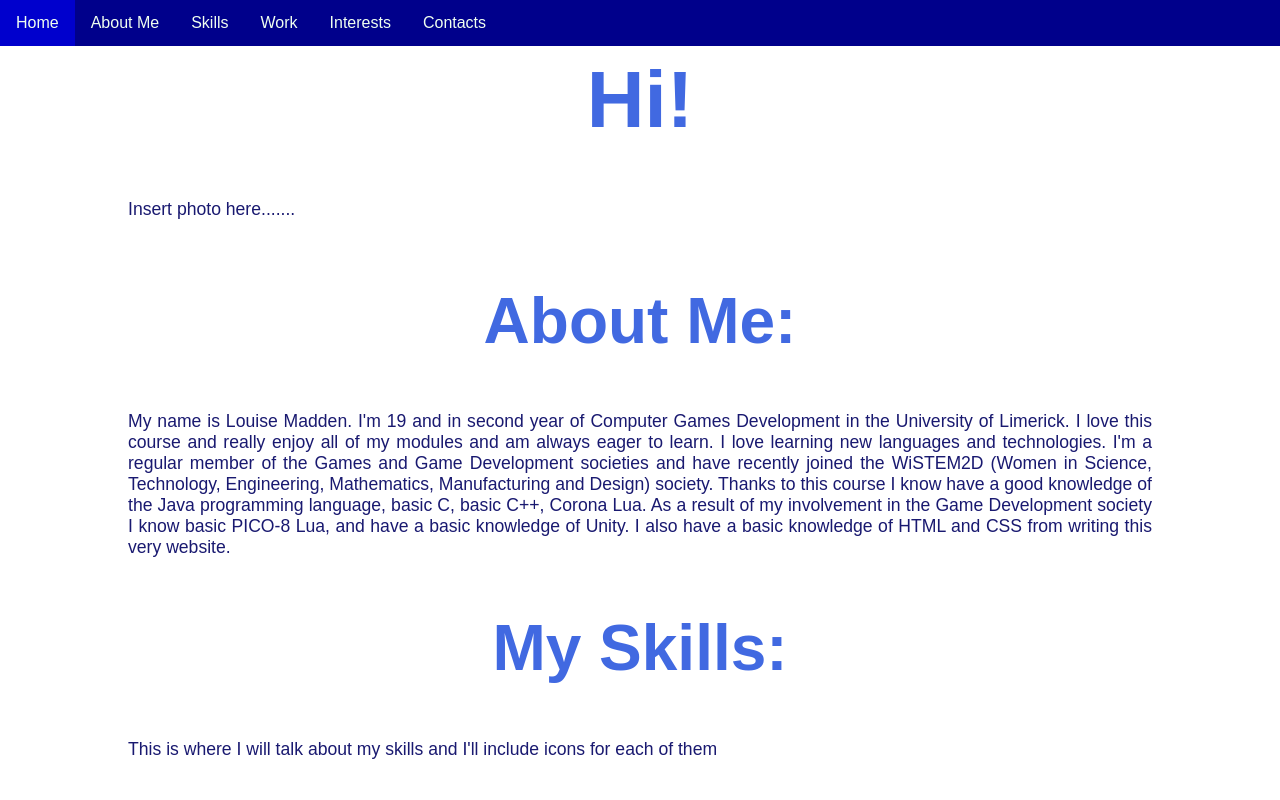
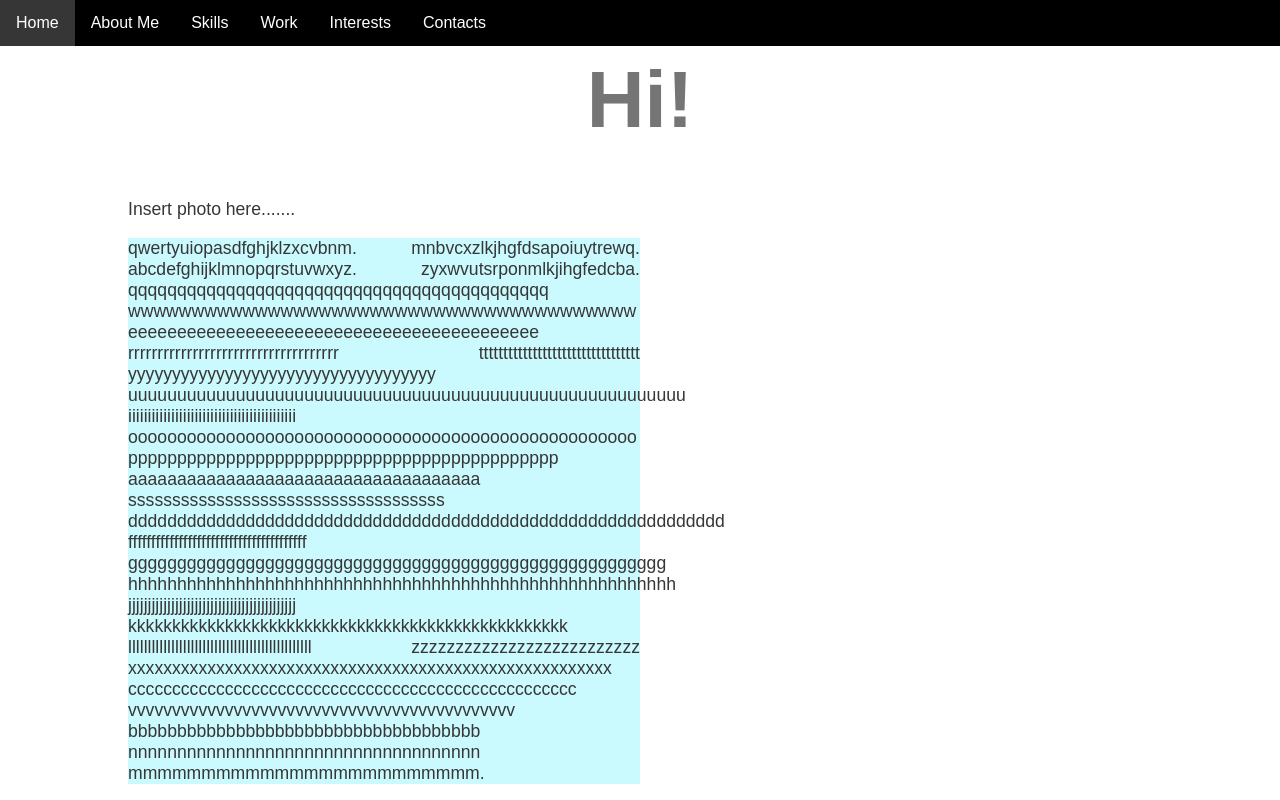
Before and after one commit to LouiseMadden/LouiseMadden.github.io, a plain HTML site: page index.html in a window 1280 px wide. Shown: the top 800 px of the page. Drawn offline with Linux system fonts and the light colour scheme.

Commit message:
Colours again

```diff
--- a/index.html
+++ b/index.html
@@ -13,7 +13,9 @@
     <head>
         <title>Louise Madden</title>
         <link rel="stylesheet" href="style.css">
-        <link rel="stylesheet" href="https://use.fontawesome.com/releases/v5.7.0/css/all.css" integrity="sha384-lZN37f5QGtY3VHgisS14W3ExzMWZxybE1SJSEsQp9S+oqd12jhcu+A56Ebc1zFSJ" crossorigin="anonymous">
+        <link rel='stylesheet' href='https://use.fontawesome.com/releases/v5.7.0/css/all.css' integrity='sha384-lZN37f5QGtY3VHgisS14W3ExzMWZxybE1SJSEsQp9S+oqd12jhcu+A56Ebc1zFSJ' crossorigin='anonymous'>
+        <link rel='stylesheet' href='https://use.fontawesome.com/releases/v5.7.0/css/all.css' integrity='sha384-lZN37f5QGtY3VHgisS14W3ExzMWZxybE1SJSEsQp9S+oqd12jhcu+A56Ebc1zFSJ' crossorigin='anonymous'>
+
     </head>
 
     <body>
@@ -21,6 +23,19 @@
             <h1>Hi!</h1>
             <p>Insert photo here.......</p>
 
+        </div>
+
+        <div id = "photo1">
+            <p>qwertyuiopasdfghjklzxcvbnm. mnbvcxzlkjhgfdsapoiuytrewq.  abcdefghijklmnopqrstuvwxyz.  zyxwvutsrponmlkjihgfedcba. qqqqqqqqqqqqqqqqqqqqqqqqqqqqqqqqqqqqqqqqqqq
+                 wwwwwwwwwwwwwwwwwwwwwwwwwwwwwwwwwwwwwwww eeeeeeeeeeeeeeeeeeeeeeeeeeeeeeeeeeeeeeeeee rrrrrrrrrrrrrrrrrrrrrrrrrrrrrrrrrrrr ttttttttttttttttttttttttttttttttt
+                 yyyyyyyyyyyyyyyyyyyyyyyyyyyyyyyyyyy uuuuuuuuuuuuuuuuuuuuuuuuuuuuuuuuuuuuuuuuuuuuuuuuuuuuuuuuu iiiiiiiiiiiiiiiiiiiiiiiiiiiiiiiiiiiiiiiiiii
+                 oooooooooooooooooooooooooooooooooooooooooooooooooooo pppppppppppppppppppppppppppppppppppppppppppp aaaaaaaaaaaaaaaaaaaaaaaaaaaaaaaaaaaa
+                 ssssssssssssssssssssssssssssssssssss ddddddddddddddddddddddddddddddddddddddddddddddddddddddddddddd fffffffffffffffffffffffffffffffffffffff
+                 ggggggggggggggggggggggggggggggggggggggggggggggggggggggg hhhhhhhhhhhhhhhhhhhhhhhhhhhhhhhhhhhhhhhhhhhhhhhhhhhhhhhh
+                 jjjjjjjjjjjjjjjjjjjjjjjjjjjjjjjjjjjjjjjjjjj kkkkkkkkkkkkkkkkkkkkkkkkkkkkkkkkkkkkkkkkkkkkkkkkkk lllllllllllllllllllllllllllllllllllllllllllllll
+                 zzzzzzzzzzzzzzzzzzzzzzzzzz xxxxxxxxxxxxxxxxxxxxxxxxxxxxxxxxxxxxxxxxxxxxxxxxxxxxxxx ccccccccccccccccccccccccccccccccccccccccccccccccccc
+                 vvvvvvvvvvvvvvvvvvvvvvvvvvvvvvvvvvvvvvvvvvvv bbbbbbbbbbbbbbbbbbbbbbbbbbbbbbbbbbbb nnnnnnnnnnnnnnnnnnnnnnnnnnnnnnnnnnnn mmmmmmmmmmmmmmmmmmmmmmmm.
+            </p>
         </div>
 
        <div id = "AboutMe">
@@ -36,6 +51,9 @@
        <div id = "Skills">
             <h2>My Skills:</h2>
             <p>This is where I will talk about my skills and I'll include icons for each of them</p>
+
+            <h3>Java</h3>
+            <i class='fab fa-java' style='font-size:600%;color:rgb(252, 180, 255)'></i>
        </div>
 
        <div id = "Work">
@@ -52,6 +70,9 @@
                 Which is why I have an interest in software such as GIMP and now Krita thanks to game dev.
             </p>
 
+            <h3>Reading</h3>
+            <i class='fas fa-book-open' style='font-size:600%;color:rgb(254, 255, 180)'></i>
+
        </div>
 
        <div id = "Contacts">
--- a/style.css
+++ b/style.css
@@ -7,7 +7,7 @@
 	margin: 0;
 	padding: 0;
 	overflow: hidden;
-	background-color: darkblue;
+	background-color: black;
 	z-index: 10;
 }
 /*
@@ -19,14 +19,14 @@ li.header-link {
 
 li a.header-content {
 	display: block;
-	color: honeydew;
+	color: white;
 	text-align: center;
 	padding: 14px 16px;     /*TODO: find out why changing this to %s breaks them*/
 	text-decoration: none;
 }
 
 li a.header-content:hover {
-	background-color: mediumblue;
+	background-color: rgb(54, 54, 54);
 }
 
 /*
@@ -42,7 +42,7 @@ body {
 }
 
 p {
-	color: midnightblue;
+	color: rgb(54, 54, 54);
 	font-size: 110%;
 	text-align: center;
 	text-align: justify;
@@ -51,13 +51,13 @@ p {
 h1 {
 	text-align: center;
 	font-size: 500%;
-	color: royalblue;
+	color: rgb(117, 117, 117);
 }
 
 h2 {
 	text-align: center;
 	font-size: 400%;
-	color: royalblue ;
+	color: rgb(117, 117, 117) ;
 }
 
 div {
@@ -68,3 +68,8 @@ div {
 #AboutMe {
 	margin-top: 5%;
 }
+
+#photo1 {
+	background-color: rgba(155, 243, 253, 0.527);
+	margin-right: 50%;
+}
```
